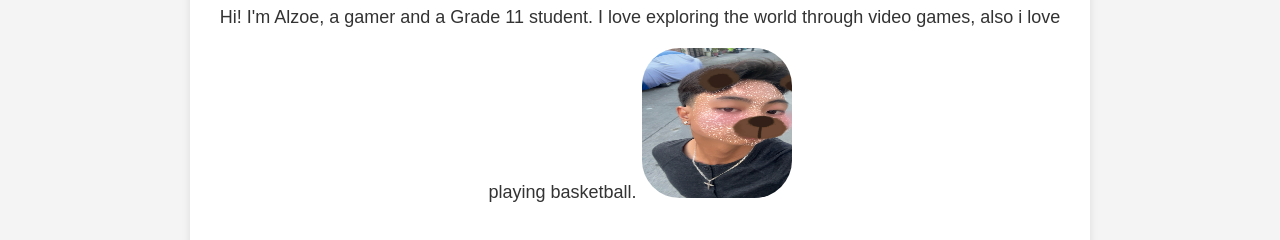
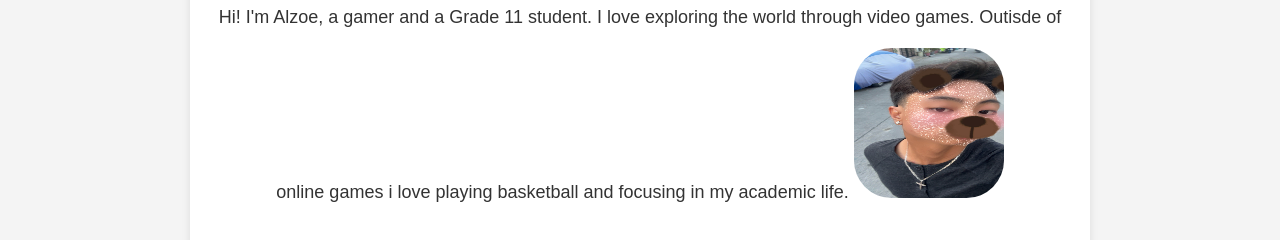
Before and after one commit to Kaizer090/Personal-website, a plain HTML site: page index.html in a window 1280 px wide. Shown: the part 163-403 px from the top of the page. Drawn offline with Linux system fonts and the light colour scheme; a script that the page names is missing.

Commit message:
Update index.html

```diff
--- a/index.html
+++ b/index.html
@@ -19,7 +19,7 @@
         <section class="about">
             <h2>About Me</h2>
             <p>
-                    Hi! I'm Alzoe, a gamer and a Grade 11 student. I love exploring the world through video games, also i love playing basketball.
+                    Hi! I'm Alzoe, a gamer and a Grade 11 student. I love exploring the world through video games. Outisde of online games i love playing basketball and focusing in my academic life.
             <img src="selfie.jpg" alt="Alzoe's Profile" class="profile-img">
         </section>
 
```
